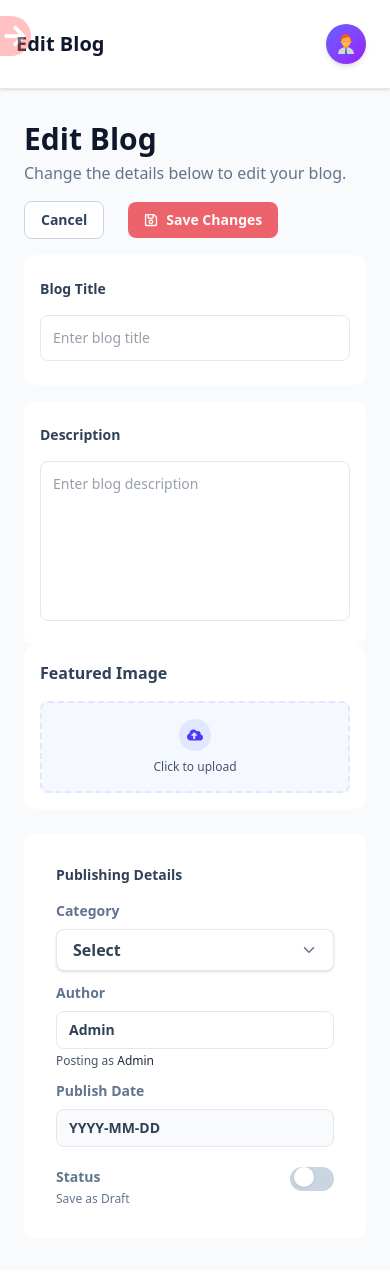
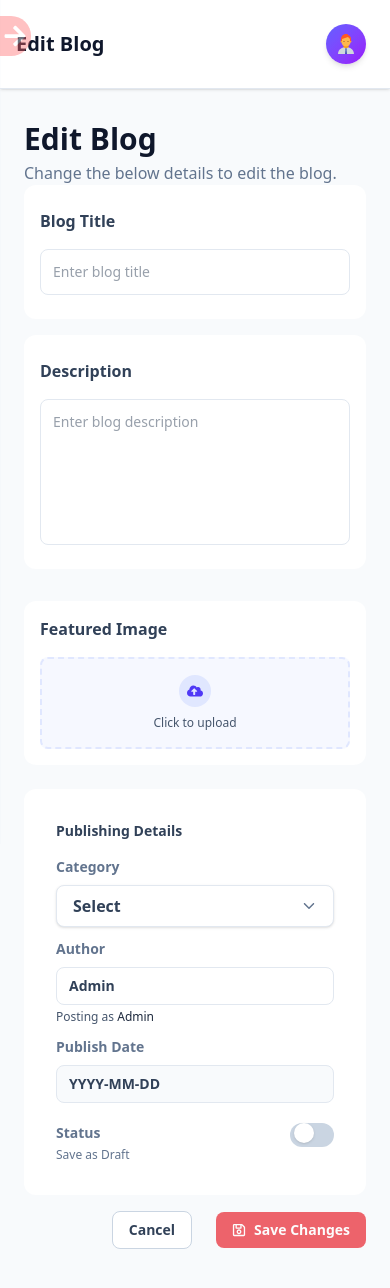
Before and after one commit to suprabhatmaiti/blog-admin, a React (Vite) app: page /edit-blog/1 in a window 390 px wide. Shown: the top 1288 px of the page. Built offline with nearby package versions, Linux system fonts and the light colour scheme.

Commit message:
Refactor blog form components for improved layout and responsiveness; enhance button styles and accessibility.

```diff
--- a/src/pages/BlogForm/BlogAddForm/AddBlogFormPage.jsx
+++ b/src/pages/BlogForm/BlogAddForm/AddBlogFormPage.jsx
@@ -100,7 +100,7 @@ export default function AddBlogFormPage() {
             Fill the details below to create a new blog.
           </p>
         </div>
-        <div className="flex items-center mb-4 gap-6 mt-4">
+        <div className="md:flex items-center hidden mb-4 gap-6 mt-4">
           <Button
             onClick={onCancelCLick}
             variant="secondary"
@@ -119,8 +119,8 @@ export default function AddBlogFormPage() {
           </Button>
         </div>
       </div>
-      <div className="flex flex-col md:flex gap-8">
-        <div>
+      <div className="flex flex-col md:flex-row gap-8">
+        <div className="flex-1">
           <BlogTitleDesc
             onChange={handleChange}
             titleValue={formData.title}
@@ -128,7 +128,7 @@ export default function AddBlogFormPage() {
           />
         </div>
 
-        <div className="w-full flex flex-col gap-6 ">
+        <div className="w-full flex flex-col gap-6 flex-1">
           <div>
             <ImageHandler
               error={imageError}
@@ -137,7 +137,7 @@ export default function AddBlogFormPage() {
               onChange={handleImageChange}
             />
           </div>
-          <div className="bg-white w-full p-8 rounded-xl px-8">
+          <div className="bg-white p-8 rounded-xl px-8">
             <PublishingDetails
               publish={formData.publish}
               setPublish={togglePublish}
@@ -148,6 +148,24 @@ export default function AddBlogFormPage() {
           </div>
         </div>
       </div>
+      <div className="flex items-center md:hidden justify-end  mb-4 gap-6 mt-4">
+        <Button
+          onClick={onCancelCLick}
+          variant="secondary"
+          disabled={!isFormChanged || isSaving}
+          className="rounded-full gap-2 "
+        >
+          Cancel
+        </Button>
+        <Button
+          onClick={handleSave}
+          disabled={!isFormChanged || isSaving}
+          className="rounded-full gap-2"
+        >
+          <FaRegSave />
+          Create Blog
+        </Button>
+      </div>
     </div>
   );
 }
--- a/src/pages/BlogForm/BlogEditForm/EditBlogForm.jsx
+++ b/src/pages/BlogForm/BlogEditForm/EditBlogForm.jsx
@@ -112,14 +112,14 @@ export default function EditBlogFormPage() {
         <div>
           <h1 className="text-3xl font-bold text-slate-900">Edit Blog</h1>
           <p className="text-slate-500 text-base mt-1 ">
-            Change the details below to edit your blog.
+            Change the below details to edit the blog.
           </p>
         </div>
-        <div className="flex items-center mb-4 gap-6 mt-4">
+        <div className="md:flex items-center hidden mb-4 gap-6 mt-4">
           <Button
             onClick={onCancelClick}
             variant="secondary"
-            className="rounded-full gap-2"
+            className="rounded-full gap-2 "
           >
             Cancel
           </Button>
@@ -133,8 +133,8 @@ export default function EditBlogFormPage() {
           </Button>
         </div>
       </div>
-      <div className="md:flex gap-8">
-        <div>
+      <div className="flex flex-col md:flex-row gap-8">
+        <div className="flex-1">
           <BlogTitleDesc
             onChange={handleChange}
             titleValue={formData.title}
@@ -142,7 +142,7 @@ export default function EditBlogFormPage() {
           />
         </div>
 
-        <div className="w-full flex flex-col gap-6 ">
+        <div className="w-full flex flex-col gap-6 flex-1">
           <div>
             <ImageHandler
               error={imageError}
@@ -151,7 +151,7 @@ export default function EditBlogFormPage() {
               onChange={handleImageChange}
             />
           </div>
-          <div className="bg-white w-full p-8 rounded-xl px-8">
+          <div className="bg-white p-8 rounded-xl px-8">
             <PublishingDetails
               publish={formData.publish}
               setPublish={togglePublish}
@@ -162,6 +162,23 @@ export default function EditBlogFormPage() {
           </div>
         </div>
       </div>
+      <div className="flex items-center md:hidden justify-end  mb-4 gap-6 mt-4">
+        <Button
+          onClick={onCancelClick}
+          variant="secondary"
+          className="rounded-full gap-2 "
+        >
+          Cancel
+        </Button>
+        <Button
+          onClick={handleUpdate}
+          disabled={!isFormChanged || isSaving}
+          className="rounded-full gap-2"
+        >
+          <FaRegSave />
+          Save Changes
+        </Button>
+      </div>
     </div>
   );
 }
--- a/src/pages/BlogForm/BlogTitleDesc.jsx
+++ b/src/pages/BlogForm/BlogTitleDesc.jsx
@@ -2,10 +2,10 @@ import React from "react";
 
 export default function BlogTitleDesc({ onChange, titleValue, descValue }) {
   return (
-    <div>
-      <div className="space-y-4 md:space-y-6 text-slate-700">
+    <div className="h-full flex flex-col">
+      <div className="space-y-4 md:space-y-6 text-slate-700 md:h-full md:flex md:flex-col">
         <div className="flex flex-col bg-white px-4 md:px-8 py-6 md:py-8 rounded-xl gap-4">
-          <label className="font-semibold text-sm md:text-base">
+          <label className="font-semibold text-slate-700 text-base md:text-lg">
             Blog Title
           </label>
           <input
@@ -17,15 +17,15 @@ export default function BlogTitleDesc({ onChange, titleValue, descValue }) {
             onChange={onChange}
           />
         </div>
-        <div className="flex flex-col gap-4 bg-white px-4 md:px-8 py-6 md:py-8 rounded-xl">
-          <label className="font-semibold text-sm md:text-base">
+        <div className="flex flex-col gap-4 bg-white px-4 md:px-8 py-6 md:py-8 rounded-xl md:flex-1 md:min-h-0">
+          <label className="font-semibold text-slate-700 text-base md:text-lg">
             Description
           </label>
           <textarea
             name="description"
             rows="6"
             placeholder="Enter blog description"
-            className="border border-slate-200 h-40 md:h-60 p-3 rounded-lg focus:outline-none focus:ring-2 focus:ring-indigo-500 resize-none text-sm md:text-base"
+            className="border border-slate-200 p-3 rounded-lg focus:outline-none focus:ring-2 focus:ring-indigo-500 resize-none text-sm md:text-base md:flex-1 md:h-full"
             value={descValue}
             onChange={onChange}
           />
--- a/src/pages/BlogForm/ImageHandler.jsx
+++ b/src/pages/BlogForm/ImageHandler.jsx
@@ -28,7 +28,7 @@ export default function ImageHandler({ value, onChange, error, setError }) {
           <div className="relative w-full rounded-lg overflow-hidden shadow-md">
             <button
               onClick={onCancelImage}
-              className="absolute top-2 right-2 bg-indigo-600 text-white px-2 py-1 cursor-pointer text-sm rounded"
+              className="absolute top-2 right-2 bg-red-200 text-red-500 px-2 py-1 cursor-pointer text-sm rounded hover:bg-red-500 hover:text-white"
             >
               X
             </button>
--- a/src/pages/BlogForm/PublishingDetails.jsx
+++ b/src/pages/BlogForm/PublishingDetails.jsx
@@ -94,7 +94,7 @@ export default function PublishingDetails({
           <button
             onClick={togglePublishStatus}
             className={`relative h-6 w-11 inline-flex rounded-full focus:outline-none cursor-pointer ${
-              publish ? "bg-indigo-600" : "bg-slate-300"
+              publish ? "bg-green-600" : "bg-slate-300"
             }`}
           >
             <span
--- a/src/pages/BlogsPage/Blogs.jsx
+++ b/src/pages/BlogsPage/Blogs.jsx
@@ -132,7 +132,7 @@ export default function BlogsPage() {
           setStatus={onStatusChange}
         />
       </div>
-      <div className="bg-white border border-slate-200 rounded-xl shadow-sm overflow-hidden">
+      <div className="bg-white border border-slate-200 rounded-xl shadow-sm">
         <BlogsTable
           blogs={paginatedBlogs}
           currentPage={currentPage}
--- a/src/pages/BlogsPage/BlogsTable.jsx
+++ b/src/pages/BlogsPage/BlogsTable.jsx
@@ -13,10 +13,12 @@ export default function BlogsTable({ blogs, onDeleteBlog }) {
 
   return (
     <div className="overflow-x-auto ">
-      <table className="w-full text-left text-base">
+      <table className="w-full text-center text-base">
         <thead className="bg-slate-50/50 border-b border-slate-200">
           <tr>
-            <th className="px-6 py-4 font-semibold text-slate-600">Title</th>
+            <th className="px-6 py-4 font-semibold text-slate-600 text-left">
+              Title
+            </th>
             <th className="px-6 py-4 font-semibold text-slate-600">Category</th>
             <th className="px-6 py-4 font-semibold text-slate-600">Author</th>
             <th className="px-6 py-4 font-semibold text-slate-600">Status</th>
```
Also changed, not shown: src/pages/BlogsPage/BlogTableData.jsx (+15 -12 lines).
